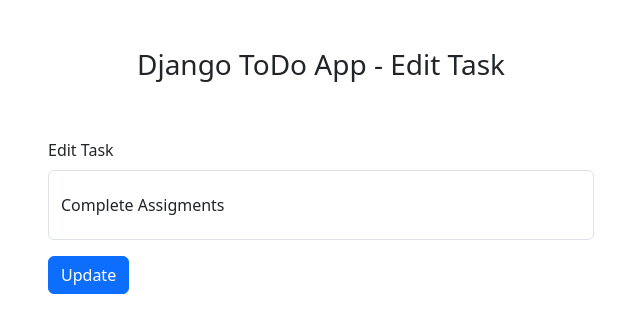
After one commit to Brasco19/todo-list-in-django, a Django app: page /todo/edit_task/1/ in a window 1280 px wide. The commit adds this page. Shown: the top 333 px of the page, without its empty margins (319-959 px from the left). Run offline with Django 5.2, Linux system fonts and the light colour scheme; data comes from the database, SQL or seed files in the repository; both versions use the stored data as it was after the commit.

Commit message:
todo app final

```diff
--- /dev/null
+++ b/templates/edit_task.html
@@ -0,0 +1,40 @@
+{% load static %}
+<!DOCTYPE html>
+<html lang="en">
+<head>
+    <meta charset="UTF-8">
+    <meta name="viewport" content="width=device-width, initial-scale=1.0">
+    <title>Edit Task - Django TODO Task</title>
+
+     <!-- Bootstrap -->
+    <link href="https://cdn.jsdelivr.net/npm/bootstrap@5.3.0-alpha1/dist/css/bootstrap.min.css" rel="stylesheet"
+        integrity="sha384-GLhlTQ8iRABdZLl6O3oVMWSktQOp6b7In1Zl3/Jr59b6EGGoI1aFkw7cmDA6j6gD" crossorigin="anonymous">
+    <script src="https://cdn.jsdelivr.net/npm/bootstrap@5.3.0-alpha1/dist/js/bootstrap.bundle.min.js"
+        integrity="sha384-w76AqPfDkMBDXo30jS1Sgez6pr3x5MlQ1ZAGC+nuZB+EYdgRZgiwxhTBTkF7CXvN"
+        crossorigin="anonymous"></script>
+    <!-- Font Awesome Icons -->
+    <link rel="stylesheet" href="https://cdnjs.cloudflare.com/ajax/libs/font-awesome/4.7.0/css/font-awesome.min.css">
+
+    <style>
+        .form-control {
+            padding: 1.375rem .75rem !important;
+        }
+    </style>
+</head>
+<body>
+    <div class="container">
+        <h3 class="pt-5 pb-5 text-center">Django ToDo App - Edit Task</h3>
+        <div class="row justify-content-center">
+            <div class="col-md-6 col-lg-6">
+                <form action="{% url 'edit_task' get_task.pk %}" method="POST">
+                    {% csrf_token %}
+                    <div class="mb-3">
+                        <label for="task" class="form-label">Edit Task</label>
+                        <input type="text" class="form-control" id="task" name="task" value="{{ get_task.task }}" required>
+                    </div>
+                    <button type="submit" class="btn btn-primary">Update</button>
+                </form>
+            </div>
+    </div>
+</body>
+</html>
--- a/todo/urls.py
+++ b/todo/urls.py
@@ -3,4 +3,16 @@ from . import views
 
 urlpatterns = [
     path('addTsk/', views.addTask, name='addTask'),
+
+    # Mark a task as done
+    path('mark_as_done/<int:pk>/', views.mark_as_done, name='mark_as_done'),
+
+    # Mark a task as undone
+    path('mark_as_undone/<int:pk>/', views.mark_as_undone, name='mark_as_undone'),
+
+    # Edit a task
+    path('edit_task/<int:pk>/', views.edit_task, name='edit_task'),
+
+    # Delete a task
+    path('delete_task/<int:pk>/', views.delete_task, name='delete_task'),
 ]
--- a/todo/views.py
+++ b/todo/views.py
@@ -1,4 +1,4 @@
-from django.shortcuts import render, redirect
+from django.shortcuts import render, redirect, get_object_or_404
 from django.http import HttpResponse
 from .models import Task
 
@@ -8,3 +8,36 @@ def addTask(request):
     task = request.POST['task']
     Task.objects.create(task=task)
     return redirect('home')
+
+
+def mark_as_done(request, pk):
+    task= get_object_or_404(Task, pk=pk)
+    task.is_completed = True
+    task.save()
+    return redirect('home')
+
+
+def mark_as_undone(request, pk):
+    task = get_object_or_404(Task, pk=pk)
+    task.is_completed = False
+    task.save()
+    return redirect('home')
+
+def edit_task(request, pk):
+    get_task = get_object_or_404(Task, pk=pk)
+    if request.method == 'POST':
+        new_task = request.POST['task']
+        get_task.task = new_task
+        get_task.save()
+        return redirect('home')
+    else:
+        context = {
+            'get_task': get_task
+        }
+        return render(request, 'edit_task.html', context)
+
+
+def delete_task(request, pk):
+    get_task = get_object_or_404(Task, pk=pk)
+    get_task.delete()
+    return redirect('home')
--- a/todo_main/views.py
+++ b/todo_main/views.py
@@ -3,7 +3,9 @@ from todo.models import Task
 
 def home(request):
     tasks = Task.objects.filter(is_completed=False).order_by('-updated_at')
+    completed_tasks = Task.objects.filter(is_completed=True).order_by('-updated_at')
     context = {
-        'tasks': tasks
+        'tasks': tasks,
+        'completed_tasks': completed_tasks
     }
     return render(request, 'home.html', context)
```
Also changed, not shown: templates/home.html (+16 -7 lines), db.sqlite3.
